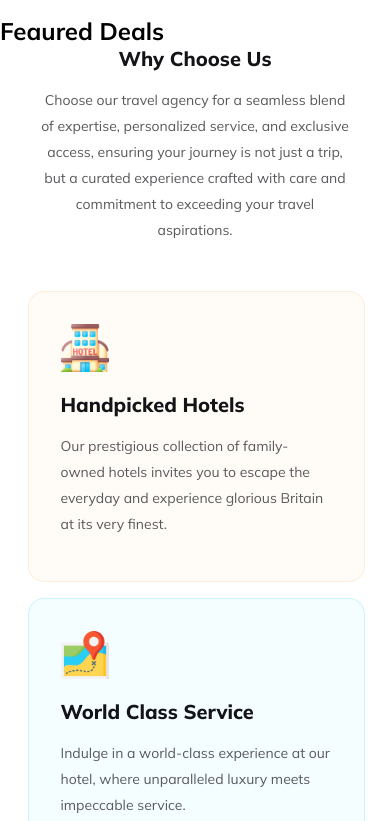
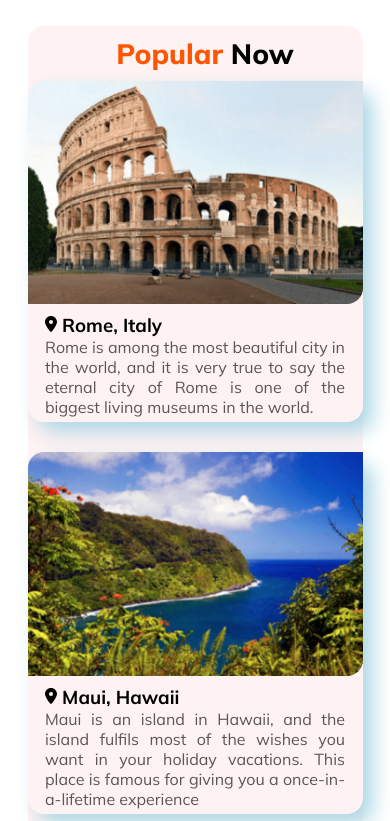
Before and after one commit to MujahidEmon/A2-SlashAir, a plain HTML site: page index.html in a window 390 px wide. Shown: the part 3655-4476 px from the top of the page. Drawn offline with Linux system fonts and the light colour scheme.

Commit message:
added extra section named popular places

```diff
--- a/index.html
+++ b/index.html
@@ -8,6 +8,7 @@
     <link rel="stylesheet" href="./styles/style.css">
     <link rel="stylesheet" href="./styles/responsive.css">
     <link rel="shortcut icon" href="styles/images/Air Travel Logo.png" type="image/x-icon">
+    <link rel="stylesheet" href="https://cdnjs.cloudflare.com/ajax/libs/font-awesome/4.7.0/css/font-awesome.min.css">
 </head>
 
 <body>
@@ -96,7 +97,7 @@
             </div>
             <div class="grid">
                 <div class="row1">
-                    <div class="maldives" >
+                    <div class="maldives">
                         <h3>Maldives</h3>
                     </div>
                     <div class="indo">
@@ -129,9 +130,37 @@
 
 
         <section class="extra">
-            <div class="featured-deals">
-                <h1 class="f-deals">Feaured Deals</h1>
+            <h1 class="trend"><span class="popular">Popular</span> Now</h1>
+            <div class="cards">
+                <div class="rome">
+                    <img src="styles/images/rome1.png" alt="">
+                    <div class="rome-content">
+                        <h3><svg xmlns="http://www.w3.org/2000/svg" height="16" width="12" viewBox="0 0 384 512"><!--!Font Awesome Free 6.5.1 by @fontawesome - https://fontawesome.com License - https://fontawesome.com/license/free Copyright 2024 Fonticons, Inc.--><path d="M215.7 499.2C267 435 384 279.4 384 192C384 86 298 0 192 0S0 86 0 192c0 87.4 117 243 168.3 307.2c12.3 15.3 35.1 15.3 47.4 0zM192 128a64 64 0 1 1 0 128 64 64 0 1 1 0-128z"/></svg> Rome, Italy</h3>
+                        <p class="rome-para">Rome is among the most beautiful city in the world, and it is very true to
+                            say the eternal city of Rome is one of the biggest living museums in the world.</p>
+                    </div>
+                </div>
+                <div class="hawaii">
+                    <img src="styles/images/hawaii1.png" alt="">
+                    <div class="hawaii-content">
+
+
+                        <h3><svg xmlns="http://www.w3.org/2000/svg" height="16" width="12" viewBox="0 0 384 512"><!--!Font Awesome Free 6.5.1 by @fontawesome - https://fontawesome.com License - https://fontawesome.com/license/free Copyright 2024 Fonticons, Inc.--><path d="M215.7 499.2C267 435 384 279.4 384 192C384 86 298 0 192 0S0 86 0 192c0 87.4 117 243 168.3 307.2c12.3 15.3 35.1 15.3 47.4 0zM192 128a64 64 0 1 1 0 128 64 64 0 1 1 0-128z"/></svg> Maui, Hawaii</h3>
+                        <p class="hawaii-para">Maui is an island in Hawaii, and the island fulfils most of the wishes
+                            you want in your holiday vacations. This place is famous for giving you a once-in-a-lifetime
+                            experience</p>
+                    </div>
+                </div>
+                <div class="new-york">
+                    <img src="styles/images/newyork1.png" alt="">
+                    <div class="hawaii-content">
+
+                        <h3><svg xmlns="http://www.w3.org/2000/svg" height="16" width="12" viewBox="0 0 384 512"><!--!Font Awesome Free 6.5.1 by @fontawesome - https://fontawesome.com License - https://fontawesome.com/license/free Copyright 2024 Fonticons, Inc.--><path d="M215.7 499.2C267 435 384 279.4 384 192C384 86 298 0 192 0S0 86 0 192c0 87.4 117 243 168.3 307.2c12.3 15.3 35.1 15.3 47.4 0zM192 128a64 64 0 1 1 0 128 64 64 0 1 1 0-128z"/></svg> Manhattan, New York</h3>
+                        <p class="hawaii-para">Manhattan is one of the five special privileged cities of New York; geographically, when we see manhattan, it seems to be an island covered with the East River and the Hudson.</p>
+                    </div>
+                </div>
             </div>
+
         </section>
 
 
@@ -139,26 +168,31 @@
         <section class="chooseUs">
             <div class="chooseUs-head">
                 <h2 class="chead">Why Choose Us</h2>
-                <p class="cpara">Choose our travel agency for a seamless blend of expertise, personalized service, and exclusive access, ensuring your journey is not just a trip, but a curated experience crafted with care and commitment to exceeding your travel aspirations.</p>
+                <p class="cpara">Choose our travel agency for a seamless blend of expertise, personalized service, and
+                    exclusive access, ensuring your journey is not just a trip, but a curated experience crafted with
+                    care and commitment to exceeding your travel aspirations.</p>
             </div class="chooseUs-head">
 
             <div class="chooseUs-body">
                 <div class="cleft">
                     <img src="styles/images/hotel 1.png" alt="Hotel" class="hotel">
                     <h3 class="hotel-head">Handpicked Hotels</h3>
-                    <p class="hotel-para">Our prestigious collection of family-owned hotels invites you to escape the everyday and experience glorious Britain at its very finest.</p>
+                    <p class="hotel-para">Our prestigious collection of family-owned hotels invites you to escape the
+                        everyday and experience glorious Britain at its very finest.</p>
                 </div>
 
                 <div class="cright">
                     <img src="styles/images/map 1.png" alt="Map" class="map">
                     <h3 class="map-head">World Class Service</h3>
-                    <p class="map-para">Indulge in a world-class experience at our hotel, where unparalleled luxury meets impeccable service. </p>
+                    <p class="map-para">Indulge in a world-class experience at our hotel, where unparalleled luxury
+                        meets impeccable service. </p>
                 </div>
             </div>
             <div class="chooseUs-bottom">
                 <img src="styles/images/price-tag 1.png" alt="Price Tag" class="price">
                 <h3 class="price-head">Best Price Guarantee</h3>
-                <p class="price-para">Enjoy peace of mind with our Best Price Guarantee, ensuring you secure the most competitive rates for your travel."</p>
+                <p class="price-para">Enjoy peace of mind with our Best Price Guarantee, ensuring you secure the most
+                    competitive rates for your travel."</p>
             </div>
         </section>
         <section class="newsletter">
@@ -186,7 +220,9 @@
             <img src="styles/images/Air Travel Logo.png" alt="" class="footer-img">
             <h2 class="name"><span>SLASH</span> AIR</h2>
         </div>
-        <p class="foot-para">Your gateway to unparalleled experiences. Explore, discover, and create memories with our expertly curated journeys. Book with confidence, backed by our commitment to excellence and your satisfaction. Welcome to a world of seamless travel and unforgettable moments.</p>
+        <p class="foot-para">Your gateway to unparalleled experiences. Explore, discover, and create memories with our
+            expertly curated journeys. Book with confidence, backed by our commitment to excellence and your
+            satisfaction. Welcome to a world of seamless travel and unforgettable moments.</p>
         <div class="social">
             <img src="styles/images/Facebook.png" alt="Facebook">
             <img src="styles/images/Twitter.png" alt="Twitter">
--- a/styles/responsive.css
+++ b/styles/responsive.css
@@ -121,7 +121,7 @@
     /* destination */
     .destination {
 
-        margin-top: 24px;
+        margin-top: 0;
     }
 
     .destination .destiny-head {
@@ -375,4 +375,34 @@
         margin-top: 8px;
         font-size: 10px;
     }
+    .extra{
+        margin-top: 0;
+        margin-bottom: 24px;
+        width: 335px;
+        height: max-content;
+    }
+    .cards{
+        flex-direction: column;
+        margin: 0;width: 335px;
+    }
+    .rome img, .hawaii img , .new-york img{
+        width: 335px;
+    }
+    .rome-content,.hawaii-content, .new-york-content{
+        width: 300px;
+        margin: 5px auto;
+    }
+    .rome, .hawaii, .new-york{
+        width: 335px;
+        height: 100%
+        background-color: #FFF;
+        border-radius: 16px;
+        box-shadow: 10px 10px 20px lightblue;
+    }
+    .extra .trend{
+        text-align: center;
+        font-size: 28px;
+        margin-bottom: 10px;
+    }
+
 }
--- a/styles/style.css
+++ b/styles/style.css
@@ -174,9 +174,11 @@ nav .nav-content ul .nav-red {
     font-size: 16px;
     font-weight: 400;
 }
-.banner>.banner-nav>button p{
+
+.banner>.banner-nav>button p {
     text-align: center;
 }
+
 .banner>.banner-nav>button {
     border-radius: 8px;
     background: #FF5400;
@@ -785,3 +787,66 @@ footer .copyright {
 }
 
 /* footer section */
+
+/* Extra Section */
+.extra {
+    width: 1170px;
+    height: 550px;
+    margin: 110px auto;
+    border-radius: 16px;
+    background: rgba(255, 0, 0, 0.05);
+
+}
+.extra .trend{
+    font-size: 36px;
+    margin-top: 10px;
+    font-weight: 800;
+    margin-left: 20px;
+    padding-top:  10px;
+    text-align: left;
+}
+.extra .trend .popular{
+    color: #FF5400;
+}
+.cards{
+    width: 1140px;
+    margin: 0 auto;
+    display: flex;
+    /* display: grid;
+    grid-template-columns: 260px 260px 260px; */
+    gap: 30px;
+    mar
+}
+.rome, .hawaii, .new-york{
+    width: 360px;
+    height: 100%
+    background-color: #FFF;
+    border-radius: 16px;
+    box-shadow: 10px 10px 20px lightblue;
+
+}
+
+.rome img, .hawaii img , .new-york img{
+    width: 360px;
+    border-radius: 16px 0;
+}
+.rome-content,.hawaii-content, .new-york-content{
+    width: 330px;
+    margin: 10px auto;
+}
+.cards>.rome:hover{
+    transform: scale(1.1);
+}
+.cards>.hawaii:hover{
+    transform: scale(1.1);
+}
+.cards>.new-york:hover{
+    transform: scale(1.1);
+}
+.hawaii-content .hawaii-para,
+.rome-content .rome-para,
+.new-york-content .new-york-para{
+    color: rgba(19, 19, 24, 0.70);
+    line-height: 20px;
+    text-align: justify;
+}
```
Also changed, not shown: styles/images/grand.png (added), styles/images/hawaii.png (added), styles/images/hawaii1.png (added), styles/images/new york.png (added), styles/images/newyork1.png (added), styles/images/rome.png (added), styles/images/rome1.png (added).
